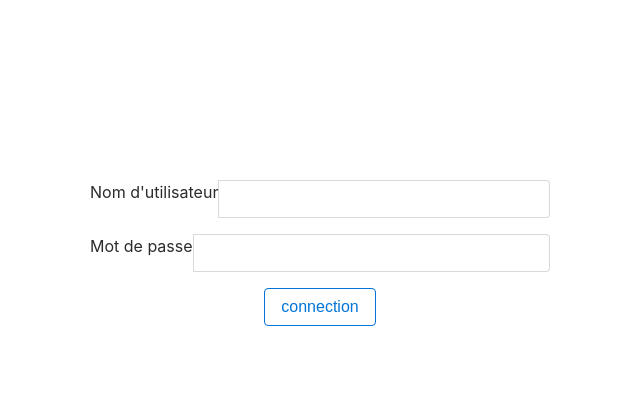
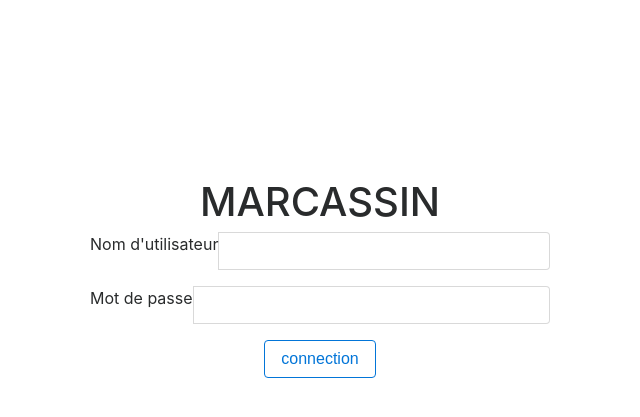
Before and after one commit to Romain-Boudot/Projet_php, a PHP site: page /index/pages/login.php in a window 1280 px wide. Shown: the top 417 px of the page, without its empty margins (320-960 px from the left). Run offline with PHP 8.4, Linux system fonts and the light colour scheme.

Commit message:
login fini

```diff
--- a/pages/login.php
+++ b/pages/login.php
@@ -56,6 +56,8 @@
 
         <div id="wrapper" class="mx-auto text-center border rounded bg-light">
 
+            <h1>MARCASSIN</h1>
+
             <form action="http://localhost/pages/login.php" method="post">
 
                 <div class="input-group mb-3">
```
